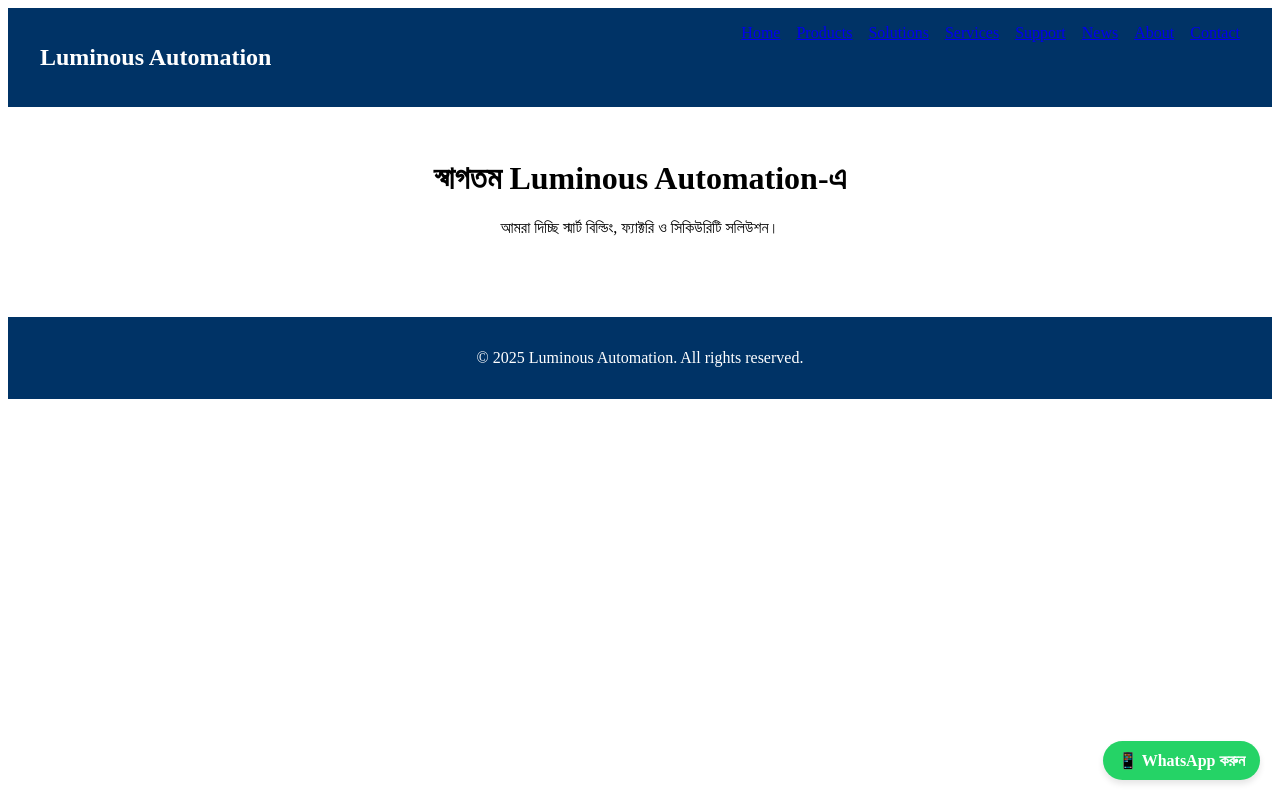
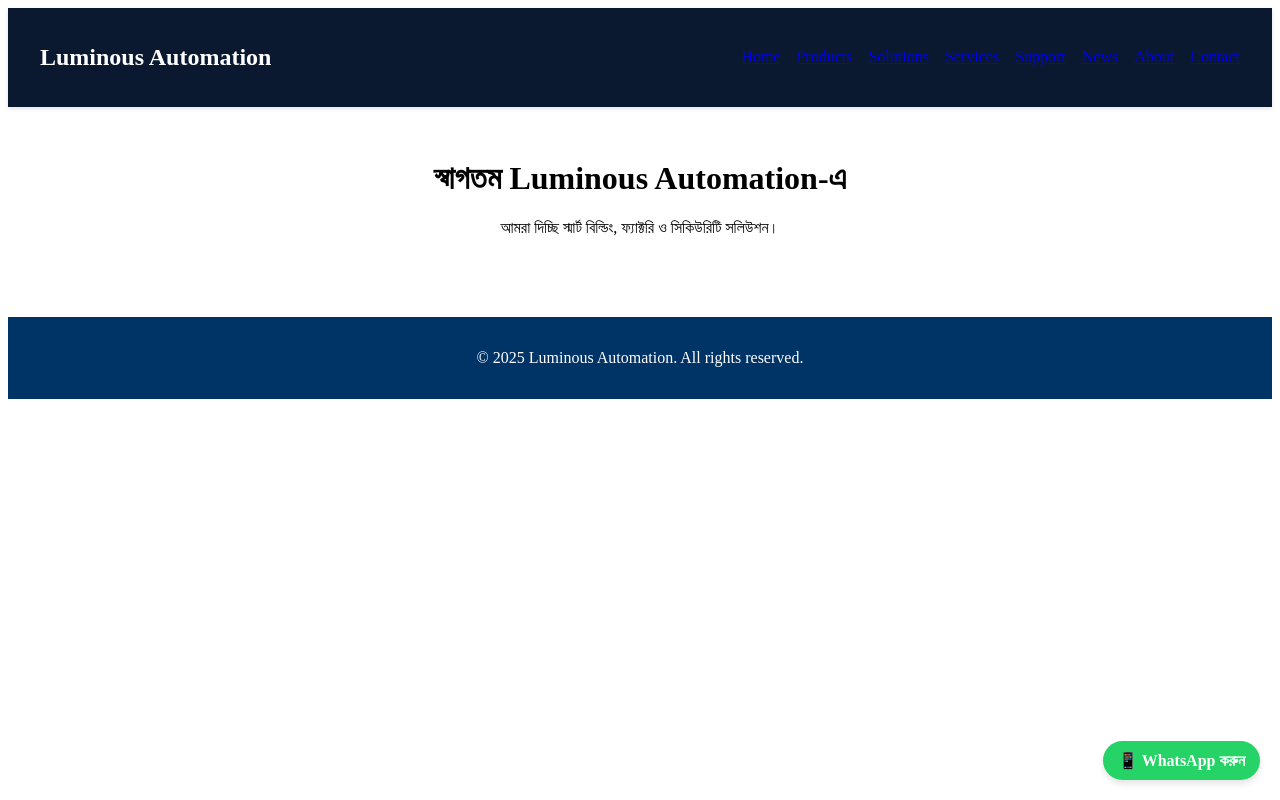
Before and after one commit to sumonscc/luminous-automation, a Next.js app: page / in a window 1280 px wide. Built offline with nearby package versions, Linux system fonts and the light colour scheme.

Commit message:
Update Navbar.js

```diff
--- a/components/Navbar.js
+++ b/components/Navbar.js
@@ -3,12 +3,17 @@
 export default function Navbar() {
   return (
     <nav style={{
-      display: 'flex',
-      justifyContent: 'space-between',
-      padding: '1rem 2rem',
-      backgroundColor: '#003366',
-      color: 'white'
-    }}>
+  display: 'flex',
+  alignItems: 'center',
+  justifyContent: 'space-between',
+  padding: '1rem 2rem',
+  backgroundColor: '#0A192F', // গাঢ় নেভি ব্লু
+  color: '#FFFFFF',           // সাদা টেক্সট
+  boxShadow: '0 2px 4px rgba(0,0,0,0.1)', // নিচে হালকা ছায়া
+  position: 'sticky',
+  top: 0,
+  zIndex: 1000
+}}>
       <h2>Luminous Automation</h2>
       <div style={{ display: 'flex', gap: '1rem' }}>
         <Link href="/">Home</Link>
```
